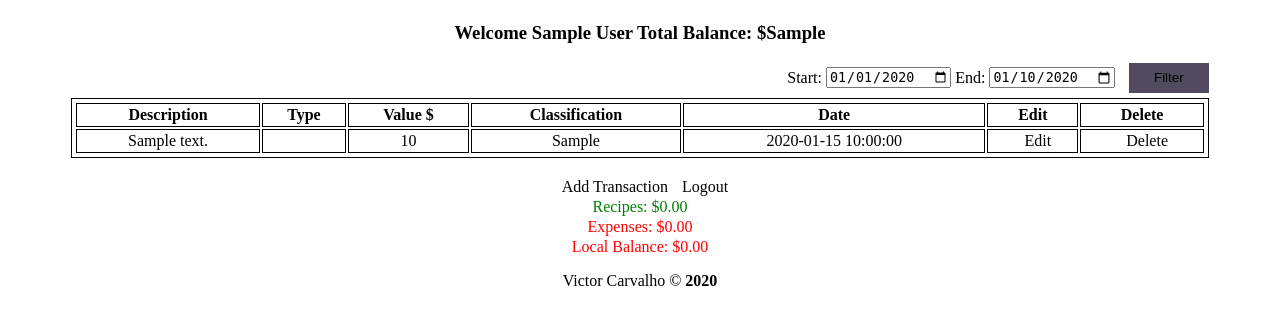
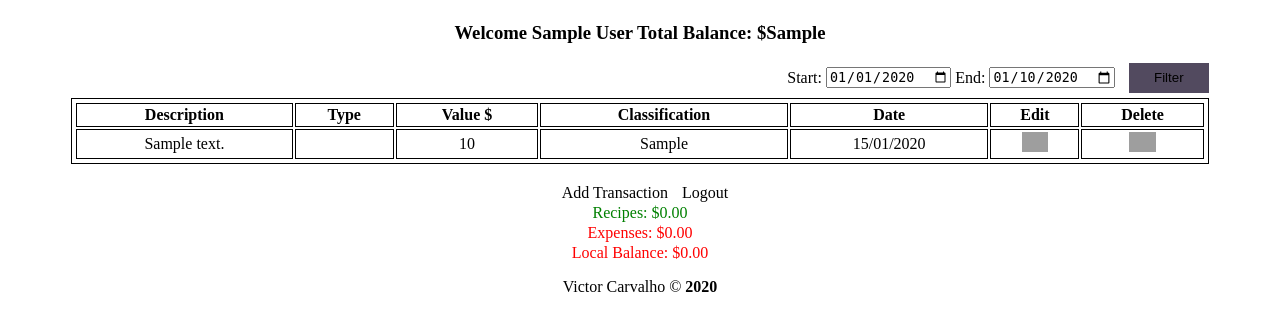
Before and after one commit to VictorCarvalho16/Fin2020, a PHP site: page /view/home.php in a window 1280 px wide. Shown: the part 150-481 px from the top of the page. Run offline with PHP 8.4, Linux system fonts and the light colour scheme; the visitor is signed in with stand-in values (Sample User, id 1); tables that the repository leaves empty or names only in its code hold one stand-in row (values such as "Sample post"); grey boxes are pictures that could not be loaded.

Commit message:
Implentacoes visuais ao sistema

```diff
--- a/controller/edittransaction.php
+++ b/controller/edittransaction.php
@@ -18,6 +18,8 @@ $transaction = new Transaction(
     $id_user,
     $id
 );
+session_start();
+if ($id_user == $_SESSION['id']){
     echo '
     <div id="content">
     <form action="http://localhost:8000/controller/updatetransaction.php" method="post">
@@ -49,5 +51,7 @@ echo'
         </form>
         </div>
         ';
-session_start();
     $_SESSION['id_transaction'] = $id;
+} else {
+    header("location: ../../view/home.php");
+}
--- a/controller/listtransaction.php
+++ b/controller/listtransaction.php
@@ -4,13 +4,21 @@ require_once '../model/transaction_dao.php';
 $transations = new TransactionDao();
 
 
+if(!empty($_SESSION['filter'])) {
+    if ($_SESSION['filter'][0] > date("Y-m-d")) {
+        $_SESSION['message'] =  "Invalid Date";
+        header("location: #");
+        $_SESSION['filter'] = '';
+        die;
+    }
 
-if(!empty($_SESSION['filter'])) {
     $transations = $transations->readListFilter($_SESSION['id'], $_SESSION['filter'][0], $_SESSION['filter'][1]);
     $recipe_balance = 0;
     $expense_balance = 0;
 
+
     foreach ($transations as $transation) {
+        $transation['date'] = date("d/m/Y", strtotime($transation['date']));
         echo "<tr>";
         if($transation['price']){
             if($transation['type'] == 'recipe'){
@@ -25,13 +33,14 @@ if(!empty($_SESSION['filter'])) {
             }
         }
         $id = $transation['id'];
-        echo "<td><a href='../view/edittransaction.php\?id=$id'>Edit</a></td>";
-        echo "<td><a href='..\controller\deletetransaction.php\?id=$id'>Delete</a></td>";
+        echo "<td><a class='icon' href='../view/edittransaction.php\?id=$id'><img class='icon' src='../src/edit.png'></a></td>";
+        echo "<td><a class='icon' href='..\controller\deletetransaction.php\?id=$id'><img class='icon' src='../src/delete.png'></a></td>";
         echo "</tr>";
     }
 } else {
     $transations = $transations->readList($_SESSION['id']);
     foreach ($transations as $transation) {
+        $transation['date'] = date("d/m/Y", strtotime($transation['date']));
         echo "<tr>";
         foreach ($transation as $key=>$data) {
             if($key != 'id'){
@@ -39,8 +48,8 @@ if(!empty($_SESSION['filter'])) {
             }
         }
         $id = $transation['id'];
-        echo "<td><a href='../view/edittransaction.php\?id=$id'>Edit</a></td>";
-        echo "<td><a href='..\controller\deletetransaction.php\?id=$id'>Delete</a></td>";
+        echo "<td><a class='icon' href='../view/edittransaction.php\?id=$id'><img class='icon' src='../src/edit.png'></a></td>";
+        echo "<td><a class='icon' href='..\controller\deletetransaction.php\?id=$id'><img class='icon' src='../src/delete.png'></a></td>";
         echo "</tr>";
     }
 }
--- a/model/transaction_dao.php
+++ b/model/transaction_dao.php
@@ -26,7 +26,7 @@ class TransactionDao {
     }
 
     public function readList($id_user) {
-        $sql = "SELECT id, description, type, price, classification, date  FROM ee2AvKRmqU.transaction WHERE id_user = ?";
+        $sql = "SELECT id, description, type, price, classification, date  FROM ee2AvKRmqU.transaction WHERE id_user = ? ORDER BY date";
 
         $stmt = Connection::getConn()->prepare($sql);
         $stmt->bindValue(1, $id_user);
@@ -43,7 +43,7 @@ class TransactionDao {
     }
 
     public function readListFilter($id_user, $start_date, $end_date) {
-        $sql = "SELECT id, description, type, price, classification, date  FROM ee2AvKRmqU.transaction WHERE id_user = ? AND date >= ? AND date <= ?";
+        $sql = "SELECT id, description, type, price, classification, date  FROM ee2AvKRmqU.transaction WHERE id_user = ? AND date >= ? AND date <= ? ORDER BY date";
 
         $stmt = Connection::getConn()->prepare($sql);
         $stmt->bindValue(1, $id_user);
--- a/view/styles/main.css
+++ b/view/styles/main.css
@@ -36,7 +36,8 @@ header img{
     text-align: center;
 }
 div .index{
-    min-width: 250px;
+    max-width: 350px;
+    min-width: 150px;
 }
 div#home {
     text-align: center;
@@ -94,6 +95,10 @@ a {
     margin-left: 10px;
     color: black;
     text-decoration: none;
+    text-align: inherit;
+}
+a.icon {
+    margin-left: 0;
 }
 a:hover {
     color: rgb(32, 32, 182);
@@ -114,3 +119,9 @@ p.red {
 p.green {
     color: green;
 }
+img.icon {
+    height: 20px;
+}
+img.icon:hover {
+    filter: opacity(25%);
+}
```
Lines whose indentation alone changed are shown as unchanged.
